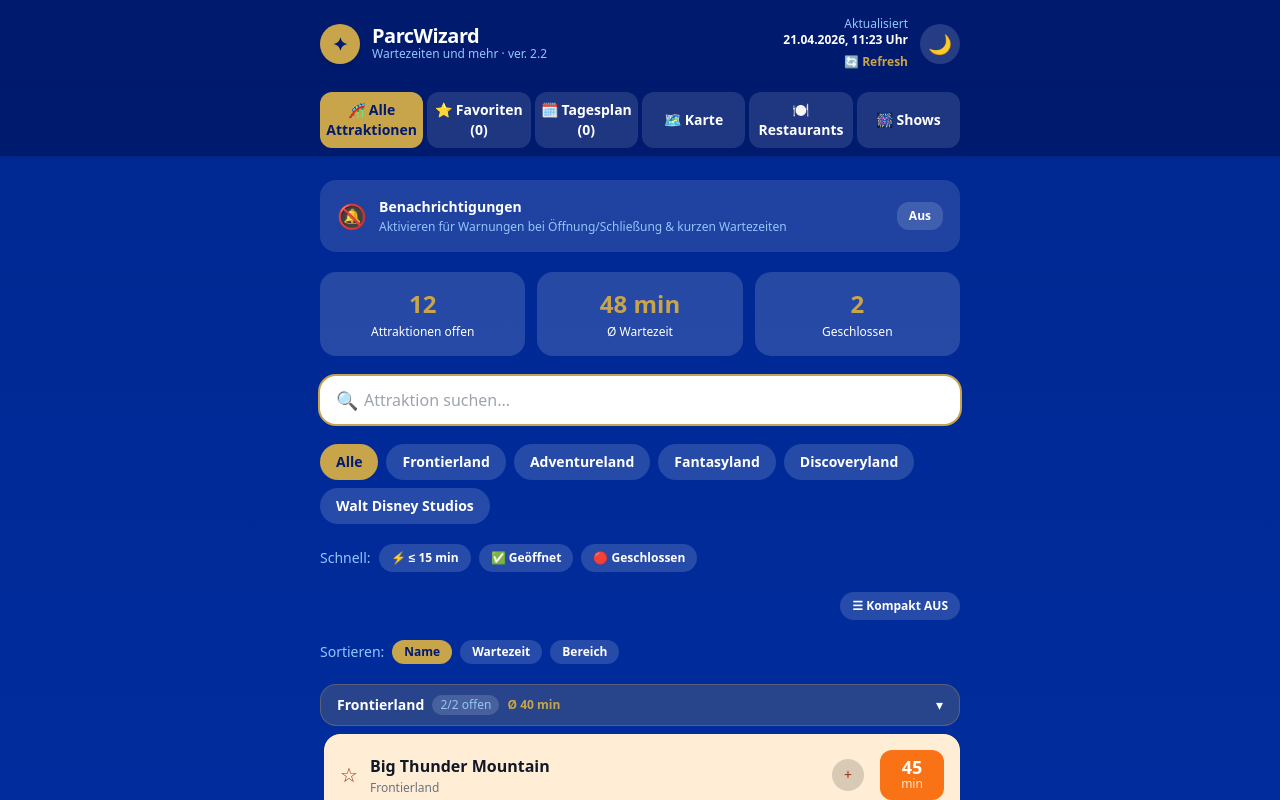
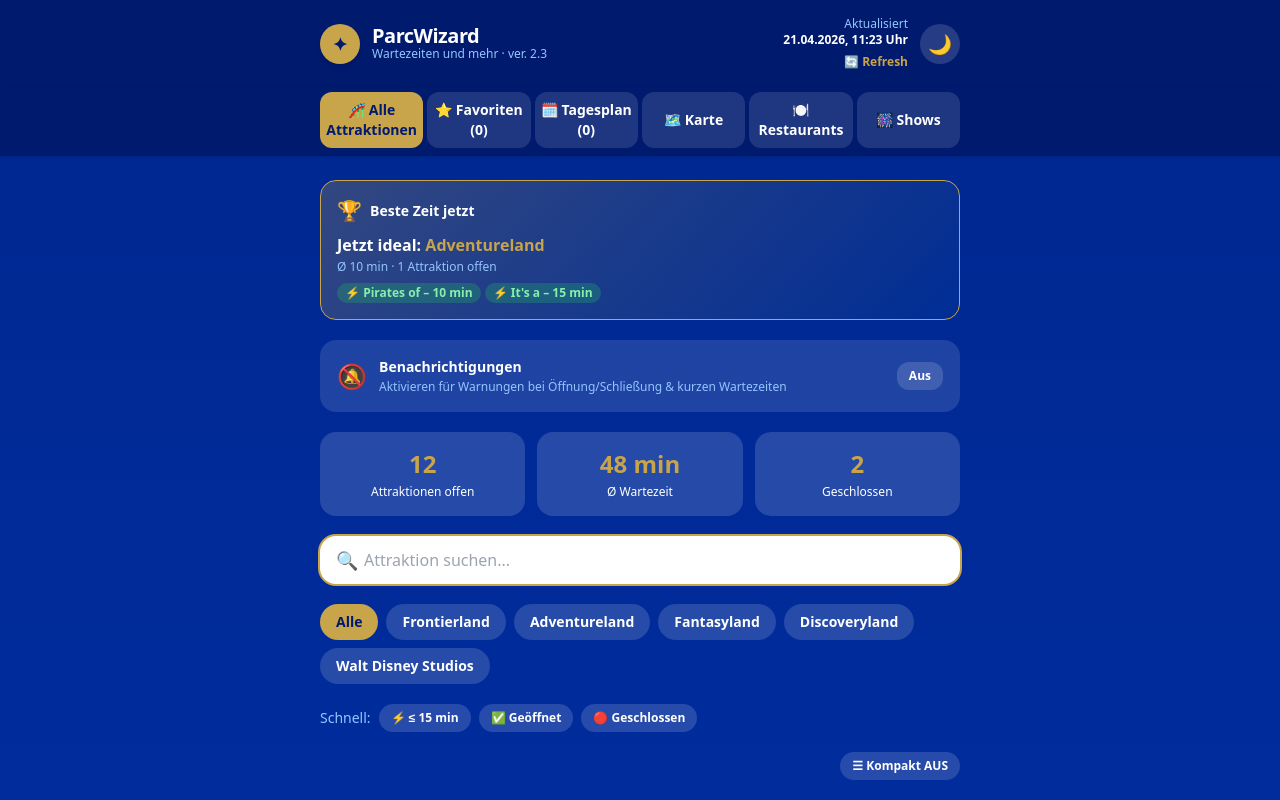
Before and after one commit to TheLomma/parcwizard, a React (Vite) app: page / in a window 1280 px wide. Shown: the top 800 px of the page. Built offline with nearby package versions, Linux system fonts and the light colour scheme.

Commit message:
Update App.jsx
version 2.3

```diff
--- a/src/App.jsx
+++ b/src/App.jsx
@@ -315,7 +315,7 @@
             </div>
             <div>
               <h1 className="text-white font-black text-xl tracking-tight leading-none">ParcWizard</h1>
-              <p className="text-xs" style={{color: "#93c5fd"}}>Wartezeiten und mehr · ver. 2.2</p>
+              <p className="text-xs" style={{color: "#93c5fd"}}>Wartezeiten und mehr · ver. 2.3</p>
             </div>
           </div>
           <div className="flex items-center gap-3">
@@ -411,6 +411,44 @@
       </div>
 
       <main className="max-w-2xl mx-auto px-4 py-6 space-y-5">
+
+        {/* Beste Zeit jetzt – Banner */}
+        {(() => {
+          const bestLand = lands
+            .filter(l => l !== "Alle")
+            .map(land => {
+              const open = liveData.filter(a => a.land === land && a.status === "open");
+              if (open.length === 0) return null;
+              const avg = Math.round(open.reduce((s, a) => s + a.wait, 0) / open.length);
+              return { land, avg, count: open.length };
+            })
+            .filter(Boolean)
+            .sort((a, b) => a.avg - b.avg)[0];
+          const shortAttractions = liveData.filter(a => a.status === "open" && a.wait <= 15);
+          if (!bestLand) return null;
+          return (
+            <div className="rounded-2xl p-4" style={{background: "linear-gradient(135deg, rgba(200,164,74,0.25), rgba(0,55,150,0.3))", border: "1px solid #C8A44A"}}>
+              <div className="flex items-center gap-2 mb-2">
+                <span className="text-xl">🏆</span>
+                <p className="text-white font-black text-sm">Beste Zeit jetzt</p>
+              </div>
+              <p className="text-white font-bold">Jetzt ideal: <span style={{color: "#C8A44A"}}>{bestLand.land}</span></p>
+              <p className="text-xs mt-0.5" style={{color: "#93c5fd"}}>Ø {bestLand.avg} min · {bestLand.count} Attraktion{bestLand.count !== 1 ? "en" : ""} offen</p>
+              {shortAttractions.length > 0 && (
+                <div className="mt-2 flex flex-wrap gap-1">
+                  {shortAttractions.slice(0, 3).map(a => (
+                    <span key={a.id} className="text-xs px-2 py-0.5 rounded-full font-semibold" style={{backgroundColor: "rgba(34,197,94,0.25)", color: "#86efac"}}>
+                      ⚡ {a.name.split(" ").slice(0,2).join(" ")} – {a.wait} min
+                    </span>
+                  ))}
+                  {shortAttractions.length > 3 && (
+                    <span className="text-xs px-2 py-0.5 rounded-full" style={{backgroundColor: "rgba(255,255,255,0.1)", color: "#93c5fd"}}>+{shortAttractions.length - 3} weitere</span>
+                  )}
+                </div>
+              )}
+            </div>
+          );
+        })()}
 
         {/* Notif Settings Banner */}
         <div className="rounded-2xl p-4 flex items-center gap-3" style={{backgroundColor: notifEnabled ? "rgba(200,164,74,0.2)" : dm ? "rgba(255,255,255,0.07)" : "rgba(255,255,255,0.12)", border: notifEnabled ? "1px solid #C8A44A" : "1px solid transparent"}}>
```
